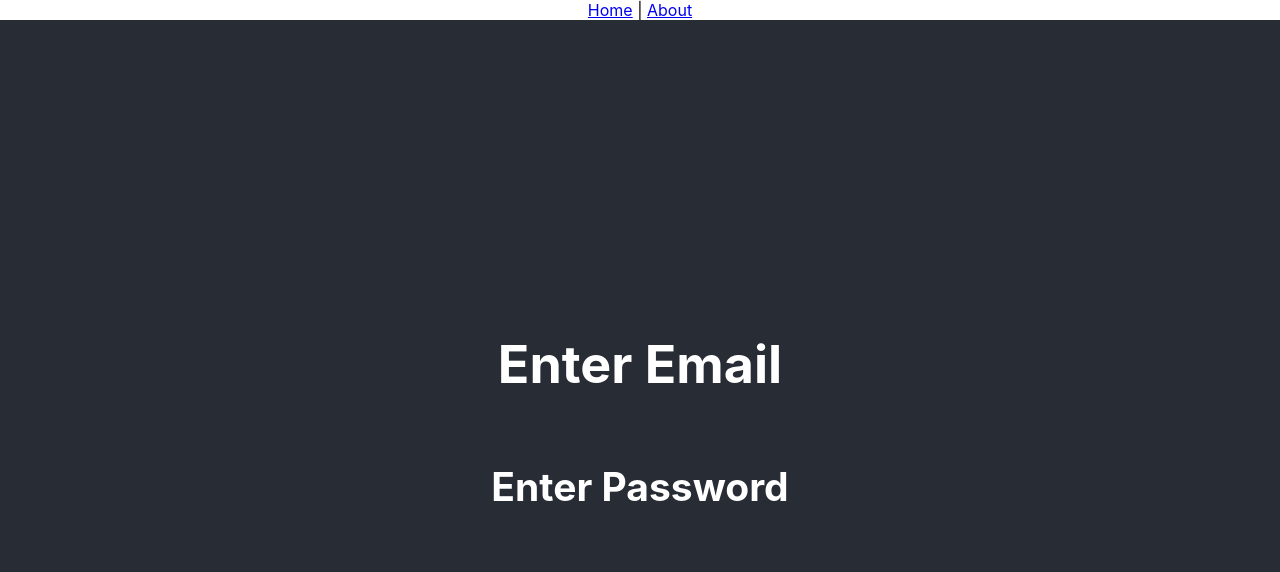
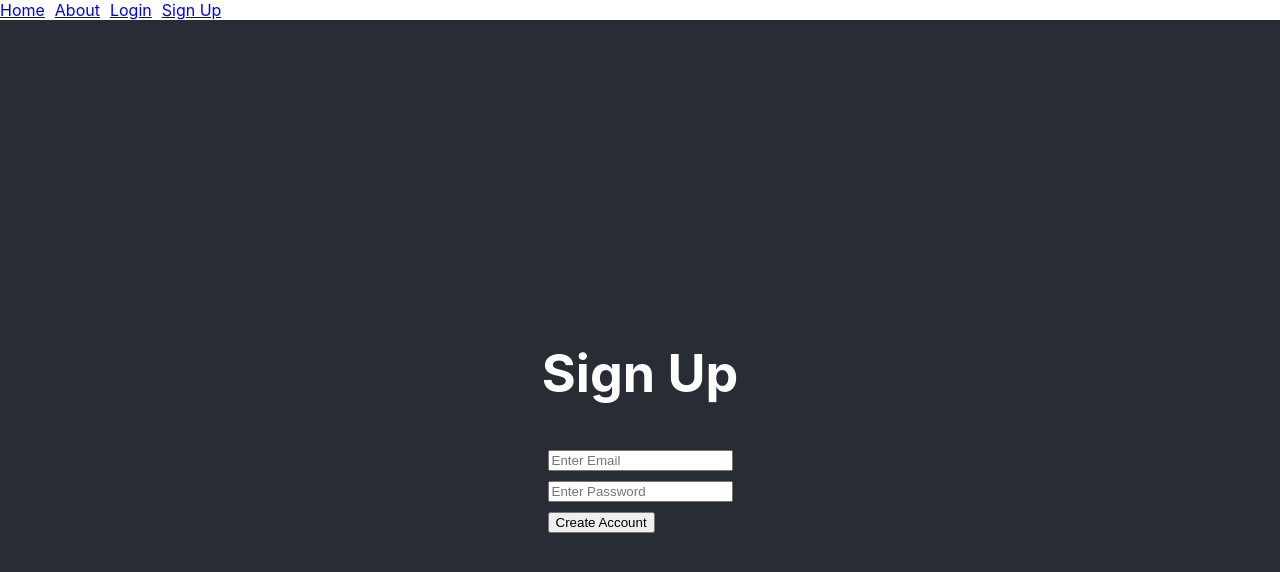
Before and after one commit to JacobStew88/CS467_JobTracker, a React (Create React App) app in the folder frontend/: page /signup in a window 1280 px wide. Shown: the top 572 px of the page. Built offline with nearby package versions, Linux system fonts and the light colour scheme.

Commit message:
updated frontend items, added /protected route to server.ts file using middleware and passport

```diff
--- a/frontend/package.json
+++ b/frontend/package.json
@@ -7,6 +7,7 @@
     "@testing-library/jest-dom": "^6.9.1",
     "@testing-library/react": "^16.3.2",
     "@testing-library/user-event": "^13.5.0",
+    "jwt-decode": "^4.0.0",
     "react": "^19.2.5",
     "react-dom": "^19.2.5",
     "react-router-dom": "^7.14.2",
--- a/frontend/src/App.js
+++ b/frontend/src/App.js
@@ -6,17 +6,30 @@ import Login from './pages/Login';
 import SignUp from './pages/SignUp'
 import Profile from "./pages/Profile"
 import Navbar from "./components/Navbar";
+import ProtectedRoute from "./components/ProtectedRoute";
 
 function App() {
   return (
     <BrowserRouter>
     <Navbar />
     <Routes>
+      {/* PUBLIC ROUTE */}
       <Route path="/" element={<Home />} />
       <Route path="/about" element={<About />} />
       <Route path="/login" element={<Login/>} />
       <Route path="/signup" element={<SignUp/>} />
-      <Route path="/profile" element={<Profile/>} />
+
+
+      {/* PROTECTED ROUTES */}
+      <Route
+          path="/profile"
+          element={
+            <ProtectedRoute>
+              <Profile />
+            </ProtectedRoute>
+          }
+        />
+
     </Routes>
     </BrowserRouter>
   );
--- a/frontend/src/components/Navbar.jsx
+++ b/frontend/src/components/Navbar.jsx
@@ -1,13 +1,33 @@
-// src/components/Navbar.jsx
-import { Link } from "react-router-dom";
+import { Link, useNavigate } from "react-router-dom";
 
 export default function Navbar() {
+  const navigate = useNavigate();
+
+  const token = localStorage.getItem("token");
+
+  function handleLogout() {
+    localStorage.removeItem("token");
+    navigate("/login");
+  }
+
   return (
     <div className="App">
-    <nav>
-      <Link to="/">Home</Link> |{" "}
-      <Link to="/about">About</Link>
-    </nav>
+      <nav style={{ display: "flex", gap: "10px" }}>
+        <Link to="/">Home</Link>
+        <Link to="/about">About</Link>
+
+        {token ? (
+          <>
+            <Link to="/profile">Profile</Link>
+            <button onClick={handleLogout}>Logout</button>
+          </>
+        ) : (
+          <>
+            <Link to="/login">Login</Link>
+            <Link to="/signup">Sign Up</Link>
+          </>
+        )}
+      </nav>
     </div>
   );
 }
--- /dev/null
+++ b/frontend/src/components/ProtectedRoute.jsx
@@ -0,0 +1,13 @@
+import { Navigate } from "react-router-dom";
+
+const ProtectedRoute = ({ children }) => {
+  const token = localStorage.getItem("token");
+
+  if (!token) {
+    return <Navigate to="/login" replace />;
+  }
+
+  return children;
+};
+
+export default ProtectedRoute;
--- a/frontend/src/pages/Login.jsx
+++ b/frontend/src/pages/Login.jsx
@@ -1,5 +1,6 @@
 import { useState } from "react";
 import { useNavigate } from "react-router-dom";
+import { loginUser } from "../services/authService";
 
 export default function SignIn() {
   const navigate = useNavigate();
@@ -7,15 +8,18 @@ export default function SignIn() {
   const [email, setEmail] = useState("");
   const [password, setPassword] = useState("");
 
-  function handleSubmit(e) {
+  async function handleSubmit(e) {
     e.preventDefault();
 
-    // fake login check (replace later with backend)
-    if (email && password) {
+    try {
+      const data = await loginUser(email, password);
+
+      localStorage.setItem("token", data.token);
+
       alert("Logged in!");
-      navigate("/");
-    } else {
-      alert("Please fill in all fields");
+      navigate("/profile");
+    } catch (err) {
+      alert(err.message);
     }
   }
 
--- a/frontend/src/pages/Profile.jsx
+++ b/frontend/src/pages/Profile.jsx
@@ -1,8 +1,48 @@
+import { jwtDecode } from "jwt-decode";
+import { useEffect, useState } from "react";
+import { getProtected } from "../services/authService";
+
 export default function Profile() {
+  const [user, setUser] = useState(null);
+  const [message, setMessage] = useState("");
+
+  useEffect(() => {
+    const token = localStorage.getItem("token");
+
+    if (token) {
+      const decoded = jwtDecode(token);
+      setUser(decoded);
+    }
+
+    async function loadProtected() {
+      try {
+        const data = await getProtected();
+        setMessage(data.message);
+      } catch (err) {
+        setMessage(err.message);
+      }
+    }
+
+    loadProtected();
+  }, []);
+
   return (
     <div className="body">
-      <h1>Your name</h1>
-      <h2>your info</h2>
+      <h1>Dashboard</h1>
+
+      {user ? (
+        <div>
+          <h2>Welcome, {user.email}</h2>
+          <p>User is logged in</p>
+        </div>
+      ) : (
+        <p>No user data found</p>
+      )}
+
+      <hr />
+
+      <h3>Backend Status</h3>
+      <p>{message}</p>
     </div>
   );
 }
--- a/frontend/src/pages/SignUp.jsx
+++ b/frontend/src/pages/SignUp.jsx
@@ -1,8 +1,53 @@
+import { useState } from "react";
+import { useNavigate } from "react-router-dom";
+import { createAccount } from "../services/authService";
+
 export default function SignUp() {
+  const navigate = useNavigate();
+
+  const [email, setEmail] = useState("");
+  const [password, setPassword] = useState("");
+
+  async function handleSubmit(e) {
+    e.preventDefault();
+
+    try {
+      const data = await createAccount(email, password);
+
+      alert(data.message || "Account created!");
+
+      // send user to login page
+      navigate("/login");
+    } catch (err) {
+      alert(err.message);
+    }
+  }
+
   return (
     <div className="body">
-      <h1>Enter Email</h1>
-      <h2>Enter Password</h2>
+      <h1>Sign Up</h1>
+
+      <form onSubmit={handleSubmit}>
+        <div>
+          <input
+            type="email"
+            placeholder="Enter Email"
+            value={email}
+            onChange={(e) => setEmail(e.target.value)}
+          />
+        </div>
+
+        <div>
+          <input
+            type="password"
+            placeholder="Enter Password"
+            value={password}
+            onChange={(e) => setPassword(e.target.value)}
+          />
+        </div>
+
+        <button type="submit">Create Account</button>
+      </form>
     </div>
   );
 }
--- /dev/null
+++ b/frontend/src/services/apiClient.js
@@ -0,0 +1,8 @@
+export function authHeaders() {
+  const token = localStorage.getItem("token");
+
+  return {
+    "Content-Type": "application/json",
+    Authorization: `Bearer ${token}`,
+  };
+}
--- /dev/null
+++ b/frontend/src/services/authService.js
@@ -0,0 +1,47 @@
+import { authHeaders } from "./apiClient";
+
+const BASE_URL = "http://localhost:5000";
+
+// LOGIN
+export async function loginUser(email, password) {
+  const res = await fetch(`${BASE_URL}/auth/login`, {
+    method: "POST",
+    headers: authHeaders(),
+    body: JSON.stringify({ email, password }),
+  });
+
+  const data = await res.json();
+
+  if (!res.ok) throw new Error(data.message || "Login failed");
+
+  return data;
+}
+
+// SIGNUP
+export async function createAccount(email, password) {
+  const res = await fetch(`${BASE_URL}/auth/create-account`, {
+    method: "POST",
+    headers: authHeaders(),
+    body: JSON.stringify({ email, password }),
+  });
+
+  const data = await res.json();
+
+  if (!res.ok) throw new Error(data.message || "Signup failed");
+
+  return data;
+}
+
+// PROTECTED ROUTE (keep it here, not separate file)
+export async function getProtected() {
+  const res = await fetch(`${BASE_URL}/protected`, {
+    method: "GET",
+    headers: authHeaders(),
+  });
+
+  const data = await res.json();
+
+  if (!res.ok) throw new Error(data.message || "Not authorized");
+
+  return data;
+}
```
Also changed, not shown: frontend/src/services/jobService.js (added, +14 -0 lines), 2 other files (tests, documents, lock files or other folders).
